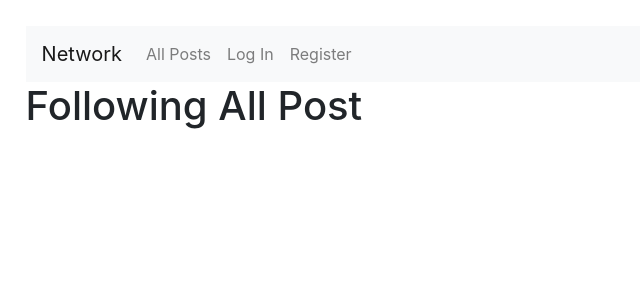
After one commit to brianle66/webprogramming, a Django app: template project4/network/templates/network/following.html in a window 1280 px wide. The commit adds this page. Shown: the top 300 px of the page, without its empty margins (0-640 px from the left). Run offline with Django 3.2, Linux system fonts and the light colour scheme; the template is opened without the code that fills it, so the values that code supplies are empty; parts of the project's set-up code (start-up, migrations or seed data) failed here and were passed over; some libraries are stand-ins or nearby versions.

```diff
--- a/project4/network/admin.py
+++ b/project4/network/admin.py
@@ -1,6 +1,7 @@
 from django.contrib import admin
-from .models import Post, User, Follow
+from .models import Post, User, Follow, Like
 # Register your models here.
 admin.site.register(Post)
 admin.site.register(User)
 admin.site.register(Follow)
+admin.site.register(Like)
--- /dev/null
+++ b/project4/network/templates/network/following.html
@@ -0,0 +1,30 @@
+{% extends "network/layout.html" %}
+
+{% block body %}
+    <h1>Following All Post</h1>
+    {% for post in posts_per_page %}
+    <div class="row posts"></div>
+        <ul class="list-group posts">
+            <li class="list-group-item">
+                <a href="{%url 'profile' id=post.author.id%}">@{{post.author}}</a>
+                {%if user == post.author%}
+                    <a href="{% url 'editpost' id=post.id %}">Edit</a>
+                {%endif%}
+                <p class="mb-1">{{post.content}}</p>
+                <small>{{post.date_posted}}</small>
+            </li>
+        </ul>
+    </div>
+    {%endfor%}
+    <nav aria-label="Page navigation example">
+        <ul class="pagination">
+            {%if posts_per_page.has_previous %}
+                <li class="page-item"><a class="page-link" href="?page={{posts_per_page.previous_page_number}}">Previous</a></li>
+            {%endif%}
+            {%if posts_per_page.has_next %}
+                <li class="page-item"><a class="page-link" href="?page={{posts_per_page.next_page_number}}">Next</a></li>
+            {%endif%}
+
+        </ul>
+    </nav>
+{% endblock %}
--- a/project4/network/templates/network/layout.html
+++ b/project4/network/templates/network/layout.html
@@ -25,7 +25,7 @@
                 </li>
                 {% if user.is_authenticated %}
                     <li class="nav-item">
-                        <a class="nav-link" href="#">Following</a>
+                        <a class="nav-link" href="{%url 'following'%}">Following</a>
                     </li>
                     <li class="nav-item">
                         <a class="nav-link" href="{% url 'logout' %}">Log Out</a>
--- a/project4/network/templates/network/profile.html
+++ b/project4/network/templates/network/profile.html
@@ -31,7 +31,7 @@
     <div class="row posts"></div>
         <ul class="list-group posts">
             <li class="list-group-item">
-                {{post.author}}
+                <a href="{%url 'profile' id=post.author.id%}">@{{post.author}}</a>
                 {%if user == post.author%}
                     <a href="{% url 'editpost' id=post.id %}">Edit</a>
                 {%endif%}
--- a/project4/network/urls.py
+++ b/project4/network/urls.py
@@ -12,5 +12,6 @@ urlpatterns = [
     path('editpost/<int:id>', views.edit_post, name='editpost'),
     path('profile/<int:id>', views.profile, name='profile'),
     path('unfollow', views.unfollow, name='unfollow'),
-    path('follow', views.follow, name='follow')
+    path('follow', views.follow, name='follow'),
+    path('following', views.following, name='following')
 ]
```
Also changed, not shown: project4/network/models.py (+7 -0 lines), project4/network/templates/network/index.html (+27 -2 lines), project4/network/views.py (+41 -1 lines), project4/db.sqlite3, project4/network/migrations/0008_like.py (added).
